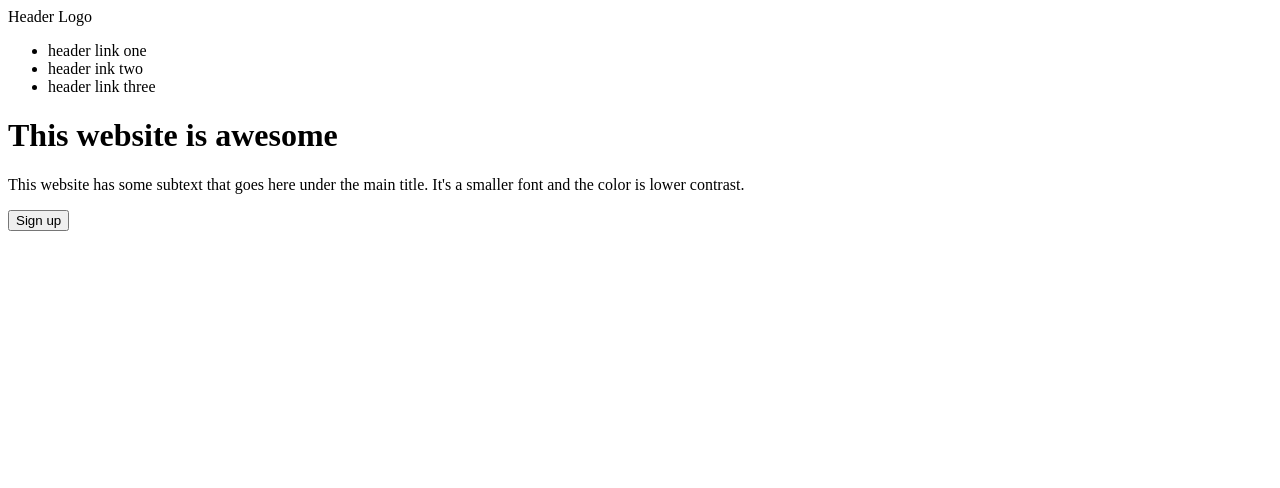
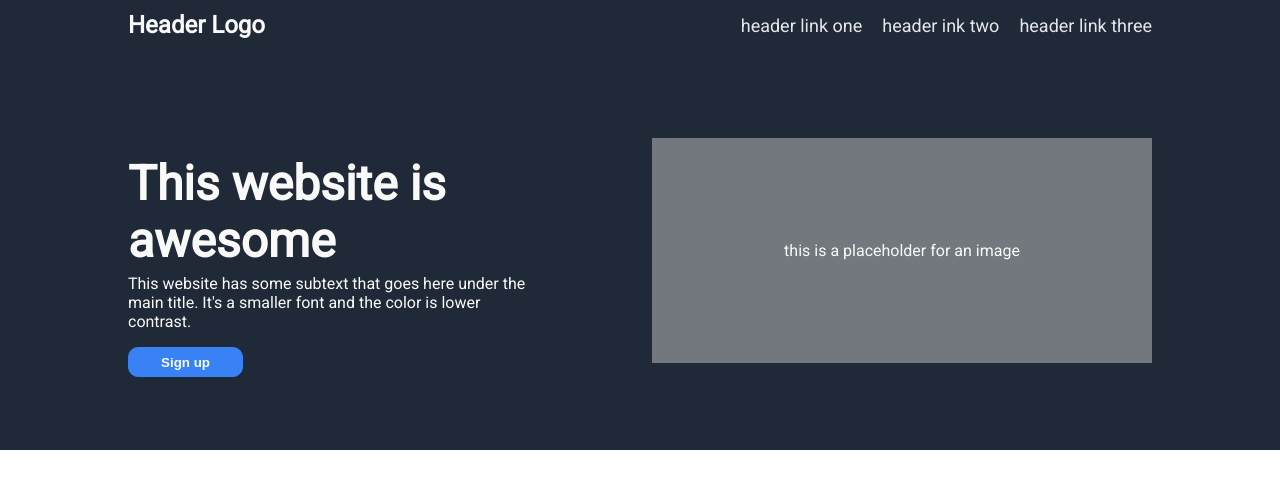
Before and after one commit to JSordan22/Landing-Page, a plain HTML site: page index.html in a window 1280 px wide. Drawn offline with Linux system fonts and the light colour scheme.

Commit message:
Added CSS--Fixed HTML

```diff
--- a/index.html
+++ b/index.html
@@ -7,8 +7,8 @@
         <title>Website</title>
     </head>
     <body>
-        <header>
-            <nav>
+        <header class="container">
+            <nav class="navbar">
                 <div class="logo">Header Logo</div>
                 <ul>
                     <li>header link one</li>
@@ -18,15 +18,15 @@
             </nav>
             <div class="intro">
                 <div class="text">
-                    <h1>This website is awesome</h1>
+                    <h1>This website is <br> awesome</h1>
                     <p>This website has some subtext
-                        that goes here under the main
+                        that goes here under the <br> main
                         title. It's a smaller font and
-                        the color is lower contrast.
+                        the color is lower <br> contrast.
                     </p>
                     <button type="button">Sign up</button>
                 </div>
-                <div class="image"></div>
+                <div class="image">this is a placeholder for an image</div>
             </div>
         </header>
     </body>
--- a/style.css
+++ b/style.css
@@ -0,0 +1,63 @@
+@import url('https://fonts.googleapis.com/css2?family=Roboto&display=swap');
+
+body {
+    margin: 0;
+}
+header {
+    background: #1f2937;
+    color: #F9FAF8;
+    font-family: 'Roboto', sans-serif;
+    padding: 0 10%;
+}
+header .navbar {
+    display: flex;
+    justify-content: space-between;
+    align-items: center;
+    height: 50px;
+}
+header .navbar .logo {
+    font-size: 24px;
+    font-weight: bold;
+}
+header .navbar ul {
+    margin: 0;
+    padding: 0;
+    list-style: none;
+    display: flex;
+    justify-content: space-evenly;
+    gap: 20px;
+    color: #E5E7EB;
+    font-size: 18px;
+}
+header .intro {
+    height: 400px;
+    display: flex;
+    justify-content: space-between;
+    align-items: center;
+}
+header .intro .text h1 {
+    font-size: 48px;
+    font-weight: bold;
+    margin-bottom: 0;
+}
+header .intro .text p {
+    margin-top: 5px;
+}
+header .intro .text button {
+    height: 30px;
+    width: 115px;
+    color: #F9FAF8;
+    font-weight: bold;
+    background: #3882f6;
+    border: 1px solid #3882f6;
+    border-radius: 10px;
+}
+header .image {
+    width: 500px;
+    height: 225px;
+    background: #c8c8c880;
+    color: #F9FAF8;
+    display: flex;
+    justify-content: center;
+    align-items: center;
+}
```
